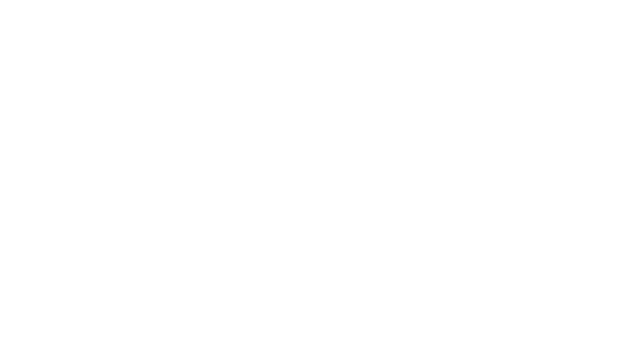
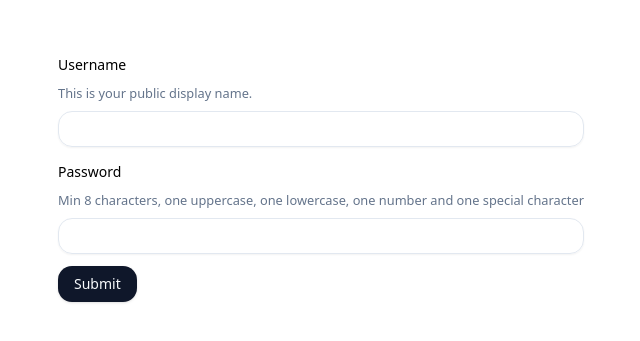
Before and after one commit to czacharias/coursetrack, a Next.js app: page /auth/signup in a window 1280 px wide. Shown: the part 223-564 px from the top of the page, without its empty margins (319-959 px from the left). Built offline with nearby package versions, Linux system fonts and the light colour scheme.

Commit message:
Added login and signup pages

```diff
--- a/app/auth/login/page.tsx
+++ b/app/auth/login/page.tsx
@@ -1,7 +1,91 @@
+"use client"
 
+import { zodResolver } from "@hookform/resolvers/zod"
+import { useForm } from "react-hook-form"
+import { z } from "zod"
+import { authUser, createUser } from "../../lib/actions"
 
-export default function Page(){
-    return (
-        <div></div>
-    )
+import { Button } from "@/components/ui/button"
+import {
+  Form,
+  FormControl,
+  FormDescription,
+  FormField,
+  FormItem,
+  FormLabel,
+  FormMessage,
+} from "@/components/ui/form"
+import { Input } from "@/components/ui/input"
+import { redirect } from "next/dist/server/api-utils"
+
+const formSchema = z.object({
+  username: z.string().min(2, {
+    message: "Username must be at least 2 characters.",
+  }),
+  password: z.string()
+    .min(1, { message: 'Must have at least 1 character' })
+    .regex(new RegExp(
+        /^(?=.*?[A-Z])(?=.*?[a-z])(?=.*?[0-9])(?=.*?[#?!@$%^&*-]).{8,}$/
+      ), {
+      message: 'Your password is not valid',
+    }),
+})
+
+export default function Page() {
+    const form = useForm<z.infer<typeof formSchema>>({
+        resolver: zodResolver(formSchema),
+        defaultValues: {
+          username: "",
+          password: "",
+        },
+    })
+
+    async function onSubmit(values: z.infer<typeof formSchema>) {
+
+        console.log(values.username, values.password);
+        authUser(values.username, values.password);
+    }
+
+  return (
+    <div className="flex justify-center items-center min-h-dvh">
+        <Form {...form}>
+            <form onSubmit={form.handleSubmit(onSubmit)} className="space-y-3">
+                <FormField
+                control={form.control}
+                name="username"
+                render={({ field }) => (
+                    <FormItem>
+                    <FormLabel>Username</FormLabel>
+                    <FormDescription>
+                        This is your public display name.
+                    </FormDescription>
+                    <FormControl>
+                        <Input placeholder="" {...field} />
+                    </FormControl>
+                    <FormMessage />
+                    </FormItem>
+                )}
+                />
+                <FormField
+                control={form.control}
+                name="password"
+                render={({ field }) => (
+                    <FormItem>
+                    <FormLabel>Password</FormLabel>
+                    <FormDescription>
+                        Min 8 characters, one uppercase, one lowercase, one number and one special character
+                    </FormDescription>
+                    <FormControl>
+                        <Input type="password" placeholder="" {...field} />
+                    </FormControl>
+                    <FormMessage />
+                    </FormItem>
+                )}
+                />
+                <Button className="my-6" type="submit">Submit</Button>
+            </form>
+        </Form>
+    </div>
+
+  )
 }
--- a/app/auth/page.tsx
+++ b/app/auth/page.tsx
@@ -1,92 +1,7 @@
-"use client"
 
-import { zodResolver } from "@hookform/resolvers/zod"
-import { useForm } from "react-hook-form"
-import { z } from "zod"
-import { createUser } from "../lib/actions"
 
-import { Button } from "@/components/ui/button"
-import {
-  Form,
-  FormControl,
-  FormDescription,
-  FormField,
-  FormItem,
-  FormLabel,
-  FormMessage,
-} from "@/components/ui/form"
-import { Input } from "@/components/ui/input"
-import { redirect } from "next/dist/server/api-utils"
-
-const formSchema = z.object({
-  username: z.string().min(2, {
-    message: "Username must be at least 2 characters.",
-  }),
-  password: z.string()
-    .min(1, { message: 'Must have at least 1 character' })
-    .regex(new RegExp(
-        /^(?=.*?[A-Z])(?=.*?[a-z])(?=.*?[0-9])(?=.*?[#?!@$%^&*-]).{8,}$/
-      ), {
-      message: 'Your password is not valid',
-    }),
-})
-
-export default function Page() {
-    const form = useForm<z.infer<typeof formSchema>>({
-        resolver: zodResolver(formSchema),
-        defaultValues: {
-          username: "",
-          password: "",
-        },
-    })
-
-    function onSubmit(values: z.infer<typeof formSchema>) {
-
-        console.log(values.username, values.password);
-        createUser(values.username, values.password);
-
-    }
-
-  return (
-    <div className="flex justify-center items-center min-h-dvh">
-        <Form {...form}>
-            <form onSubmit={form.handleSubmit(onSubmit)} className="space-y-3">
-                <FormField
-                control={form.control}
-                name="username"
-                render={({ field }) => (
-                    <FormItem>
-                    <FormLabel>Username</FormLabel>
-                    <FormDescription>
-                        This is your public display name.
-                    </FormDescription>
-                    <FormControl>
-                        <Input placeholder="" {...field} />
-                    </FormControl>
-                    <FormMessage />
-                    </FormItem>
-                )}
-                />
-                <FormField
-                control={form.control}
-                name="password"
-                render={({ field }) => (
-                    <FormItem>
-                    <FormLabel>Password</FormLabel>
-                    <FormDescription>
-                        Min 8 characters, one uppercase, one lowercase, one number and one special character
-                    </FormDescription>
-                    <FormControl>
-                        <Input placeholder="" {...field} />
-                    </FormControl>
-                    <FormMessage />
-                    </FormItem>
-                )}
-                />
-                <Button className="my-6" type="submit">Submit</Button>
-            </form>
-        </Form>
-    </div>
-
-  )
+export default function Page(){
+    return (
+        <div></div>
+    )
 }
--- a/app/auth/signup/page.tsx
+++ b/app/auth/signup/page.tsx
@@ -1,7 +1,92 @@
+"use client"
 
+import { zodResolver } from "@hookform/resolvers/zod"
+import { useForm } from "react-hook-form"
+import { z } from "zod"
+import { createUser } from "../../lib/actions"
 
-export default function Page(){
-    return (
-        <div></div>
-    )
+import { Button } from "@/components/ui/button"
+import {
+  Form,
+  FormControl,
+  FormDescription,
+  FormField,
+  FormItem,
+  FormLabel,
+  FormMessage,
+} from "@/components/ui/form"
+import { Input } from "@/components/ui/input"
+import { redirect } from "next/dist/server/api-utils"
+
+const formSchema = z.object({
+  username: z.string().min(2, {
+    message: "Username must be at least 2 characters.",
+  }),
+  password: z.string()
+    .min(1, { message: 'Must have at least 1 character' })
+    .regex(new RegExp(
+        /^(?=.*?[A-Z])(?=.*?[a-z])(?=.*?[0-9])(?=.*?[#?!@$%^&*-]).{8,}$/
+      ), {
+      message: 'Your password is not valid',
+    }),
+})
+
+export default function Page() {
+    const form = useForm<z.infer<typeof formSchema>>({
+        resolver: zodResolver(formSchema),
+        defaultValues: {
+          username: "",
+          password: "",
+        },
+    })
+
+    function onSubmit(values: z.infer<typeof formSchema>) {
+
+        console.log(values.username, values.password);
+        createUser(values.username, values.password);
+
+    }
+
+  return (
+    <div className="flex justify-center items-center min-h-dvh">
+        <Form {...form}>
+            <form onSubmit={form.handleSubmit(onSubmit)} className="space-y-3">
+                <FormField
+                control={form.control}
+                name="username"
+                render={({ field }) => (
+                    <FormItem>
+                    <FormLabel>Username</FormLabel>
+                    <FormDescription>
+                        This is your public display name.
+                    </FormDescription>
+                    <FormControl>
+                        <Input placeholder="" {...field} />
+                    </FormControl>
+                    <FormMessage />
+                    </FormItem>
+                )}
+                />
+                <FormField
+                control={form.control}
+                name="password"
+                render={({ field }) => (
+                    <FormItem>
+                    <FormLabel>Password</FormLabel>
+                    <FormDescription>
+                        Min 8 characters, one uppercase, one lowercase, one number and one special character
+                    </FormDescription>
+                    <FormControl>
+                        <Input type="password" placeholder="" {...field} />
+                    </FormControl>
+                    <FormMessage />
+                    </FormItem>
+                )}
+                />
+                <Button className="my-6" type="submit">Submit</Button>
+            </form>
+        </Form>
+    </div>
+
+  )
 }
--- a/app/lib/actions.ts
+++ b/app/lib/actions.ts
@@ -91,11 +91,27 @@ export async function authUser(userId : string, password : string){
         var user = data.rows[0];
         var salt = user.salt;
 
-        return hashPassword(password, salt, (objs : any)=>{return objs.derivedKey;}) == user.password;
+        var validLogin = false;
+
+        hashPassword(password, salt, (objs : any)=>{
+            var hashed = objs.hash;
+            if(hashed == user.passwod){
+                validLogin = true;
+            }
+        ;
+        });
 
     }
     catch(err){
         throw new Error("Auth Failed")
+    }
+    if(validLogin){
+        revalidatePath('/page2');
+        redirect('/page2');
+    }
+    else{
+        revalidatePath('/auth/login');
+        redirect('/auth/login')
     }
 }
 
```
